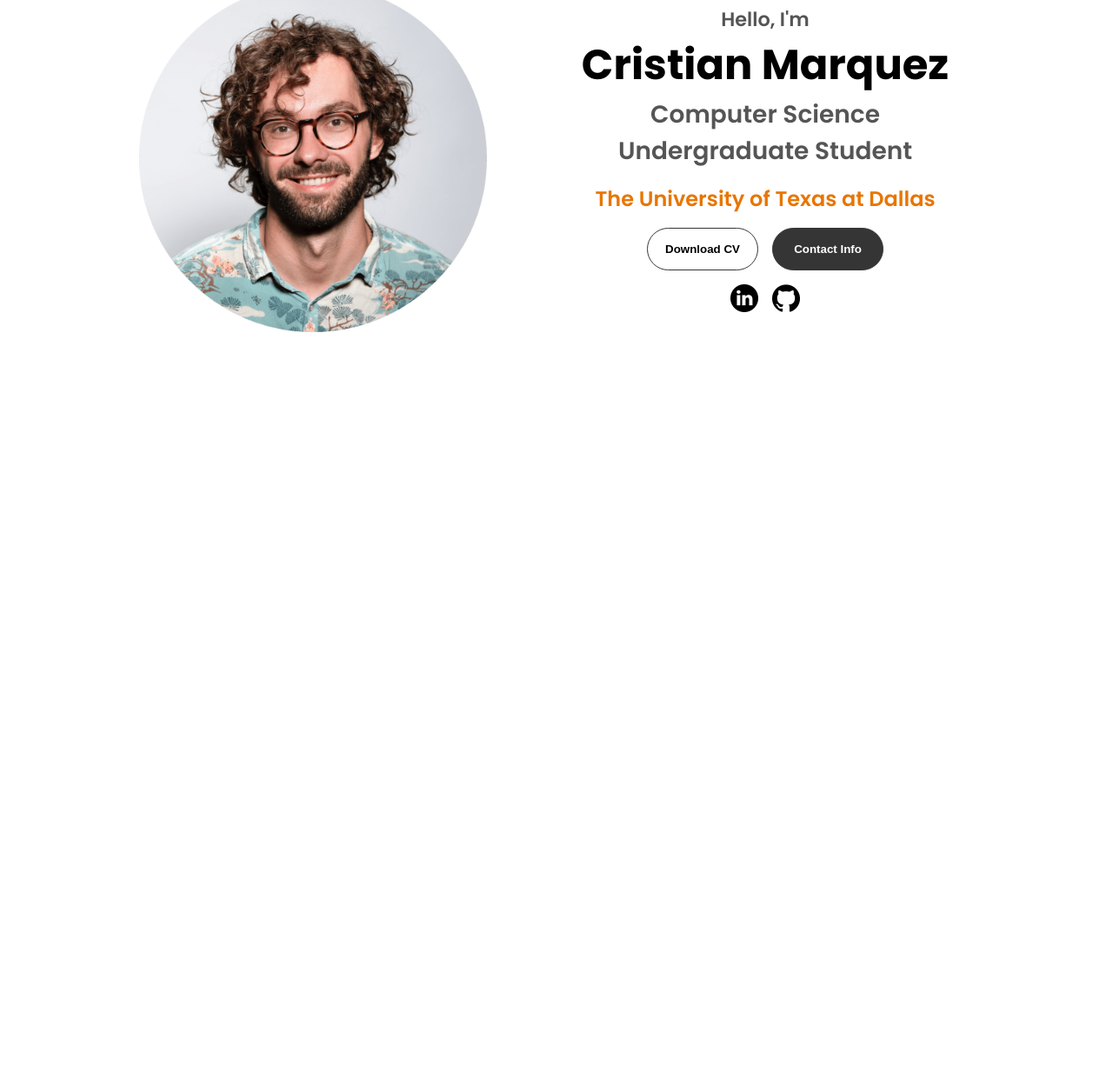
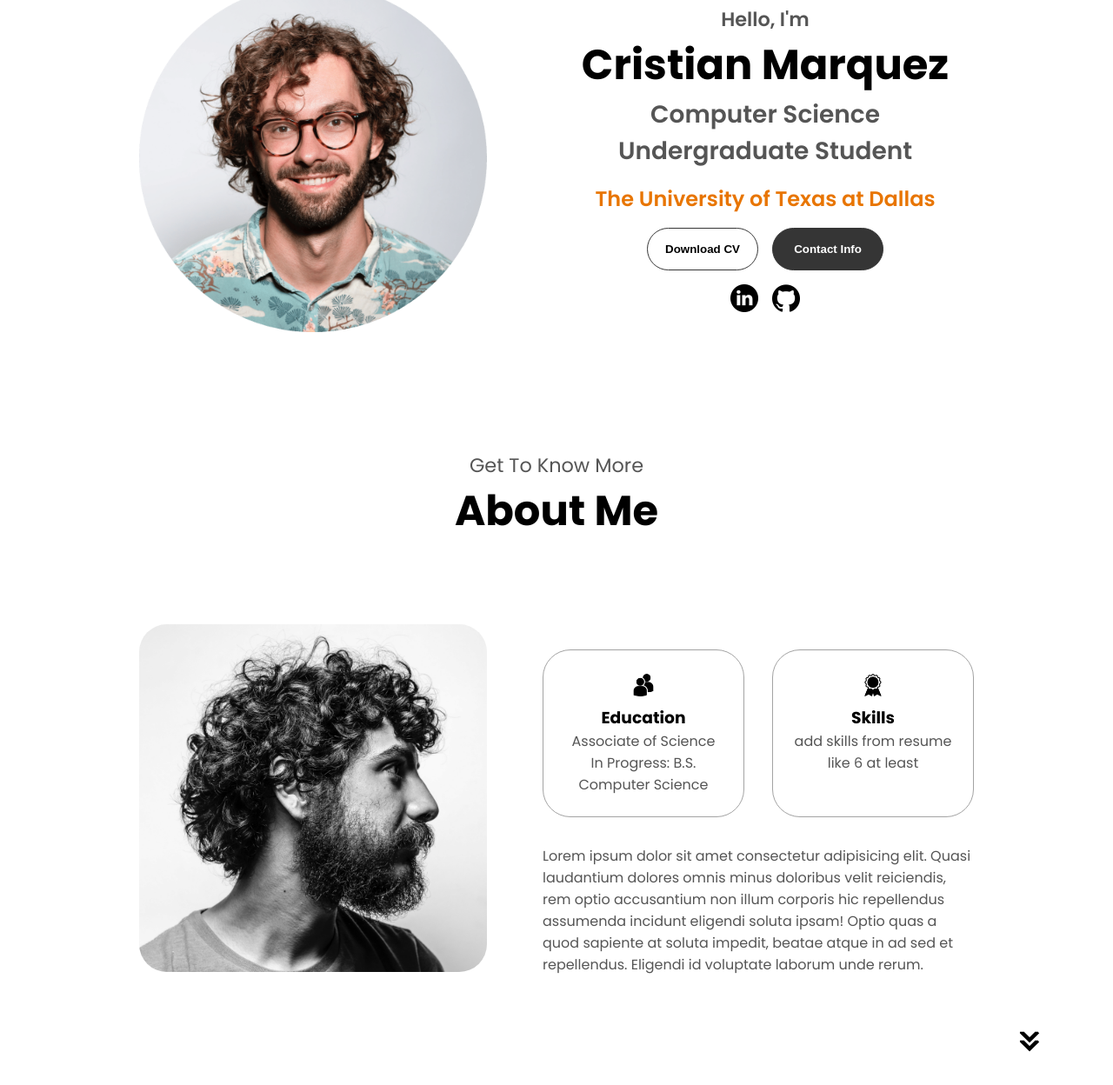
Before and after one commit to CM-000/html-css-js-portfolio, a plain HTML site: page index.html in a window 1280 px wide. Shown: the part 290-1538 px from the top of the page at 87% size. Before the commit the page ends 800 px from the top, so only its background shows below. Drawn offline with Linux system fonts and the light colour scheme.

Commit message:
About section update

```diff
--- a/index.html
+++ b/index.html
@@ -70,6 +70,53 @@
             </div>
         </div>
     </section>
+
+    <section id ="about">
+        <p class="section__text__p1">Get To Know More</p>
+        <h1 class="title">About Me</h1>
+        <div class="section-container">
+            <div class="section__pic-container">
+                <img
+                    src="./assets/about-pic.png"
+                    alt="Profile picture"
+                    class="about-pic"
+                />
+            </div>
+            <div class="about-details-container">
+                <div class="about-containers">
+                    <div class="details-container">
+                        <img
+                            src="./assets/education.png"
+                            alt="Education icon"
+                            class="icon"
+                        />
+                        <h3>Education</h3>
+                        <p>Associate of Science<br />In Progress: B.S. Computer Science</p>
+                    </div>
+                    <div class="details-container">
+                        <img
+                            src="./assets/experience.png"
+                            alt="experience icon"
+                            class="icon"
+                        />
+                        <h3>Skills</h3>
+                        <p>add skills from resume <br />like 6 at least</p>
+                    </div>
+                </div>
+                <div class="text-container">
+                    <p>
+                        Lorem ipsum dolor sit amet consectetur adipisicing elit. Quasi laudantium dolores omnis minus doloribus velit reiciendis, rem optio accusantium non illum corporis hic repellendus assumenda incidunt eligendi soluta ipsam! Optio quas a quod sapiente at soluta impedit, beatae atque in ad sed et repellendus. Eligendi id voluptate laborum unde rerum.
+                    </p>
+                </div>
+            </div>
+        </div>
+        <img
+        src="./assets/arrow.png"
+        alt="Arrow icon"
+        class="icon arrow"
+        onclick="location.href='./experience'"
+        />
+    </section>
     <script src="script.js"></script>
 </body>
 </html>
--- a/style.css
+++ b/style.css
@@ -266,3 +266,56 @@ section {
 .btn-container {
     gap: 1rem;
 }
+
+/* ABOUT SECTION */
+
+#about {
+    position: relative;
+}
+
+.about-containers {
+    gap: 2rem;
+    margin-bottom: 2rem;
+    margin-top: 2rem;
+}
+
+.about-details-container {
+    justify-content: center;
+    flex-direction: column;
+}
+
+.about-containers,
+.about-details-container {
+    display: flex;
+}
+
+.about-pic {
+    border-radius: 2rem;
+}
+
+.arrow {
+    position: absolute;
+    right: -5rem;
+    bottom: 2.5rem;
+}
+
+.details-container {
+    padding: 1.5rem;
+    flex: 1;
+    background: white;
+    border-radius: 2rem;
+    border: rgb(53,53,53) 0.1rem solid;
+    border-color: rgb(163,163,163);
+    text-align: center;
+}
+
+.section-container {
+    gap: 4rem;
+    height: 80%;
+}
+
+.section__pic-container {
+    height: 400px;
+    width: 400px;
+    margin: auto 0;
+}
```
